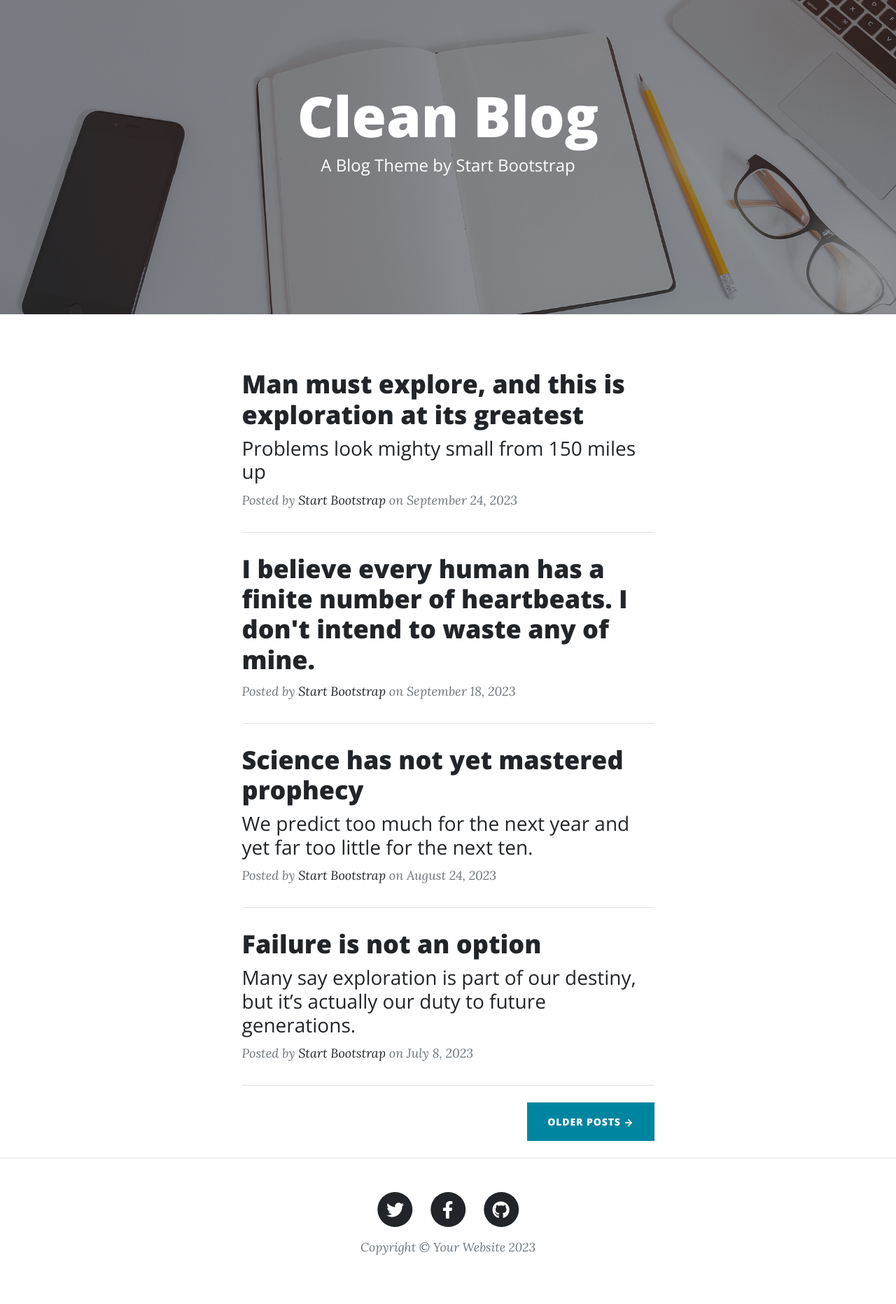
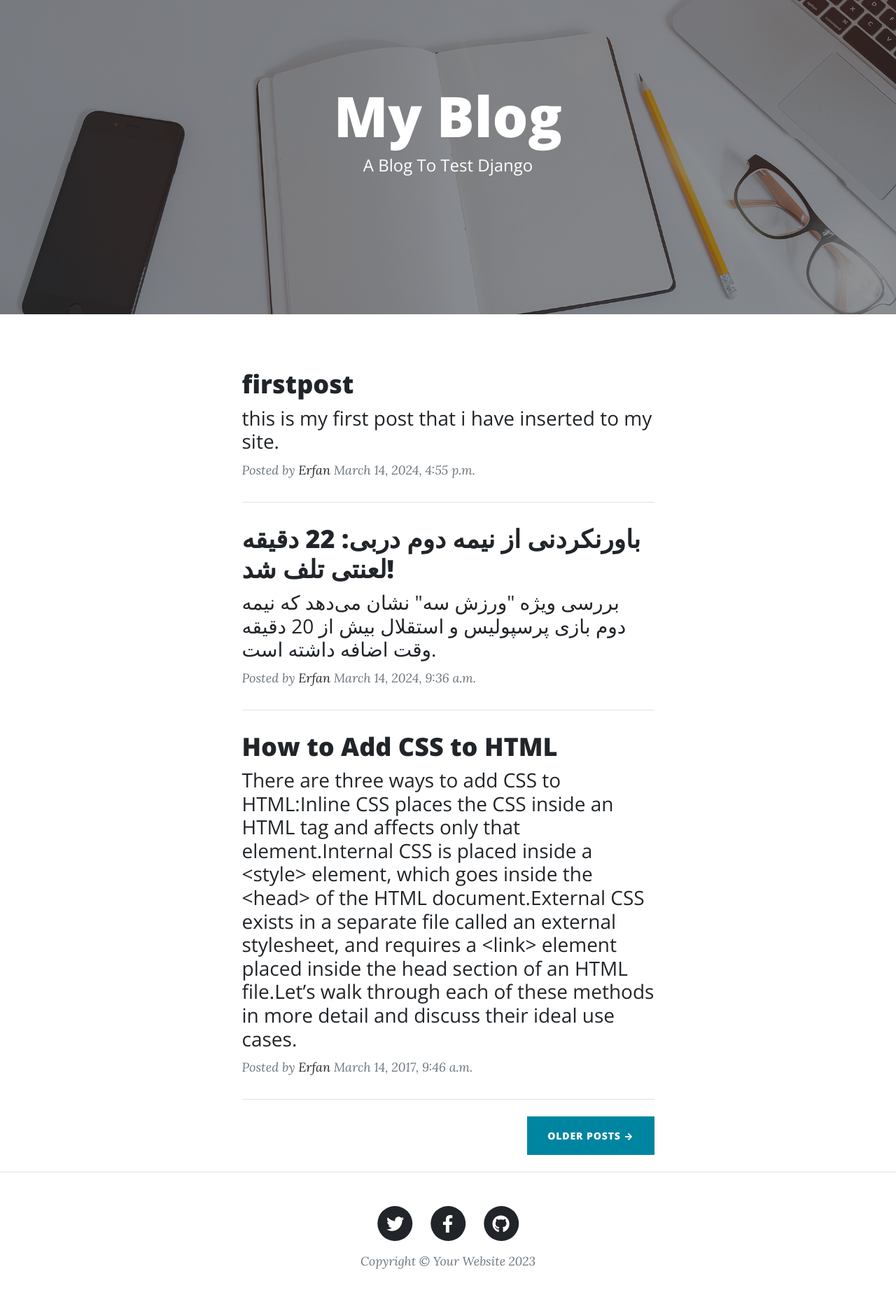
Before and after one commit to ErfanMahmoudiGit/KouKhoone, a Django app: page / in a window 1280 px wide. Shown: the part 83-1946 px from the top of the page at 70% size. Before the commit the page ends 1876 px from the top, so only its background shows below. Run offline with Django 5.2, Linux system fonts and the light colour scheme; data comes from the database, SQL or seed files in the repository; some libraries are stand-ins or nearby versions.

Commit message:
made the home.html contents dynamic.

```diff
--- a/blog/templates/blog/base.html
+++ b/blog/templates/blog/base.html
@@ -35,19 +35,6 @@
                 </div>
             </div>
         </nav>
-        <!-- Page Header-->
-        <header class="masthead" style="background-image: url('assets/img/home-bg.jpg')">
-            <div class="container position-relative px-4 px-lg-5">
-                <div class="row gx-4 gx-lg-5 justify-content-center">
-                    <div class="col-md-10 col-lg-8 col-xl-7">
-                        <div class="site-heading">
-                            <h1>Clean Blog</h1>
-                            <span class="subheading">A Blog Theme by Start Bootstrap</span>
-                        </div>
-                    </div>
-                </div>
-            </div>
-        </header>
         {% block main %}
 
         {% endblock %}
--- a/blog/templates/blog/home.html
+++ b/blog/templates/blog/home.html
@@ -2,64 +2,41 @@
 
 {%block title%} | Home{%endblock%}
 
+{% load static %}
 {% block main %}
+<!-- Page Header-->
+<header class="masthead" style="background-image: url('{% static "blog/assets/img/home-bg.jpg" %}')">
+    <div class="container position-relative px-4 px-lg-5">
+        <div class="row gx-4 gx-lg-5 justify-content-center">
+            <div class="col-md-10 col-lg-8 col-xl-7">
+                <div class="site-heading">
+                    <h1>My Blog</h1>
+                    <span class="subheading">A Blog To Test Django</span>
+                </div>
+            </div>
+        </div>
+    </div>
+</header>
 <!-- Main Content-->
 <div class="container px-4 px-lg-5">
     <div class="row gx-4 gx-lg-5 justify-content-center">
         <div class="col-md-10 col-lg-8 col-xl-7">
+            {% for article in articles %}
             <!-- Post preview-->
             <div class="post-preview">
-                <a href="post.html">
-                    <h2 class="post-title">Man must explore, and this is exploration at its greatest</h2>
-                    <h3 class="post-subtitle">Problems look mighty small from 150 miles up</h3>
+                <a href="{% url 'blog:detail' article.slug %}">
+                    <h2 class="post-title">{{article.title}}</h2>
+                    <h3 class="post-subtitle">{{article.description}}</h3>
                 </a>
                 <p class="post-meta">
                     Posted by
-                    <a href="#!">Start Bootstrap</a>
-                    on September 24, 2023
+                    <a href="#!">Erfan</a>
+                    {{article.publish}}
                 </p>
             </div>
             <!-- Divider-->
             <hr class="my-4" />
-            <!-- Post preview-->
-            <div class="post-preview">
-                <a href="post.html"><h2 class="post-title">I believe every human has a finite number of heartbeats. I don't intend to waste any of mine.</h2></a>
-                <p class="post-meta">
-                    Posted by
-                    <a href="#!">Start Bootstrap</a>
-                    on September 18, 2023
-                </p>
-            </div>
-            <!-- Divider-->
-            <hr class="my-4" />
-            <!-- Post preview-->
-            <div class="post-preview">
-                <a href="post.html">
-                    <h2 class="post-title">Science has not yet mastered prophecy</h2>
-                    <h3 class="post-subtitle">We predict too much for the next year and yet far too little for the next ten.</h3>
-                </a>
-                <p class="post-meta">
-                    Posted by
-                    <a href="#!">Start Bootstrap</a>
-                    on August 24, 2023
-                </p>
-            </div>
-            <!-- Divider-->
-            <hr class="my-4" />
-            <!-- Post preview-->
-            <div class="post-preview">
-                <a href="post.html">
-                    <h2 class="post-title">Failure is not an option</h2>
-                    <h3 class="post-subtitle">Many say exploration is part of our destiny, but it’s actually our duty to future generations.</h3>
-                </a>
-                <p class="post-meta">
-                    Posted by
-                    <a href="#!">Start Bootstrap</a>
-                    on July 8, 2023
-                </p>
-            </div>
-            <!-- Divider-->
-            <hr class="my-4" />
+            {% endfor %}
             <!-- Pager-->
             <div class="d-flex justify-content-end mb-4"><a class="btn btn-primary text-uppercase" href="#!">Older Posts →</a></div>
         </div>
--- a/blog/views.py
+++ b/blog/views.py
@@ -12,4 +12,4 @@ def detail(request, slug):
     context = {
         "article" : Article.objects.get (slug=slug)
     }
-    return render (request, "blog/single.html", context)
+    return render (request, "blog/detail.html", context)
```
Also changed, not shown: blog/templates/blog/detail.html (renamed from blog/templates/blog/single.html, +13 -0 lines).
